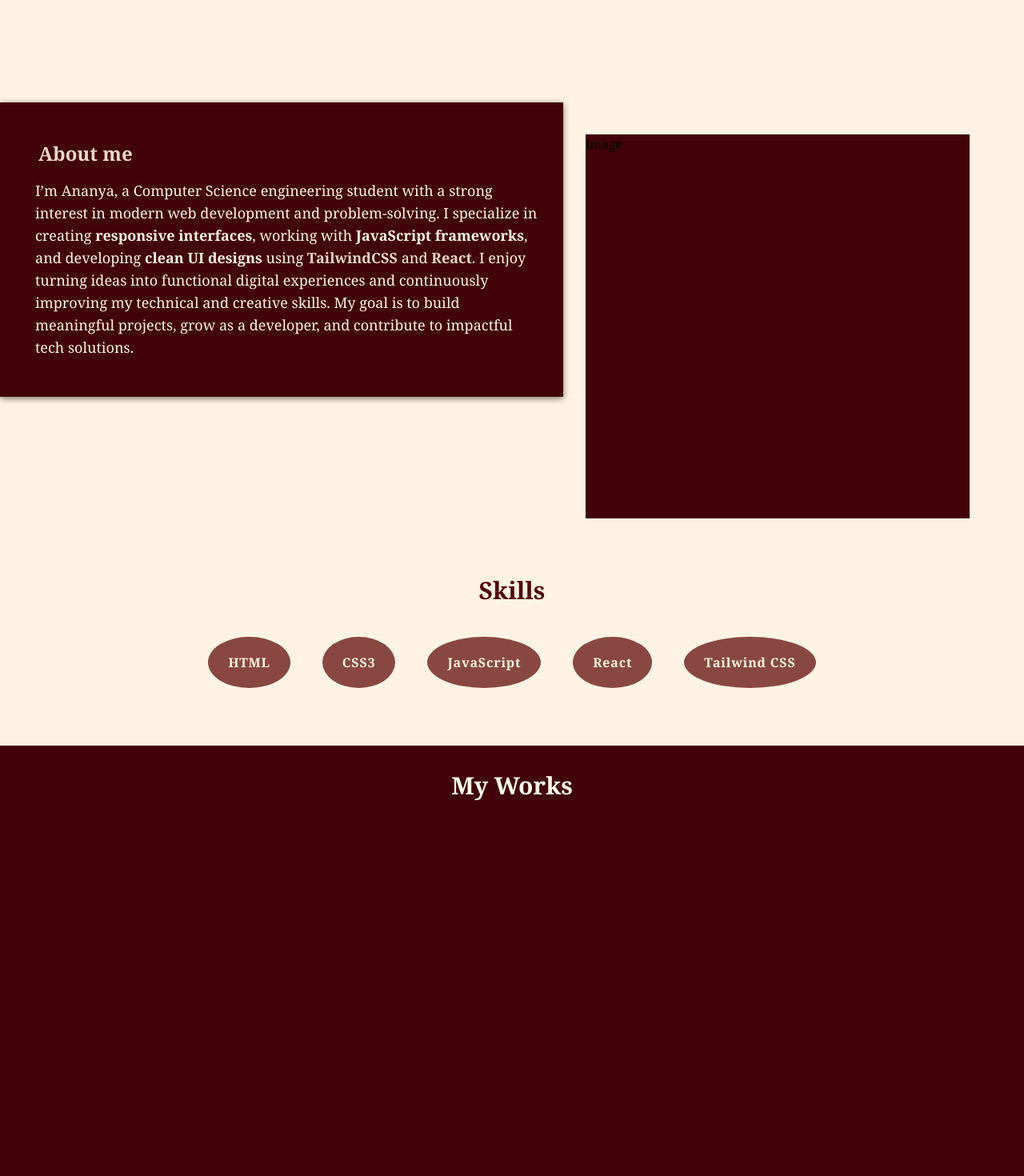
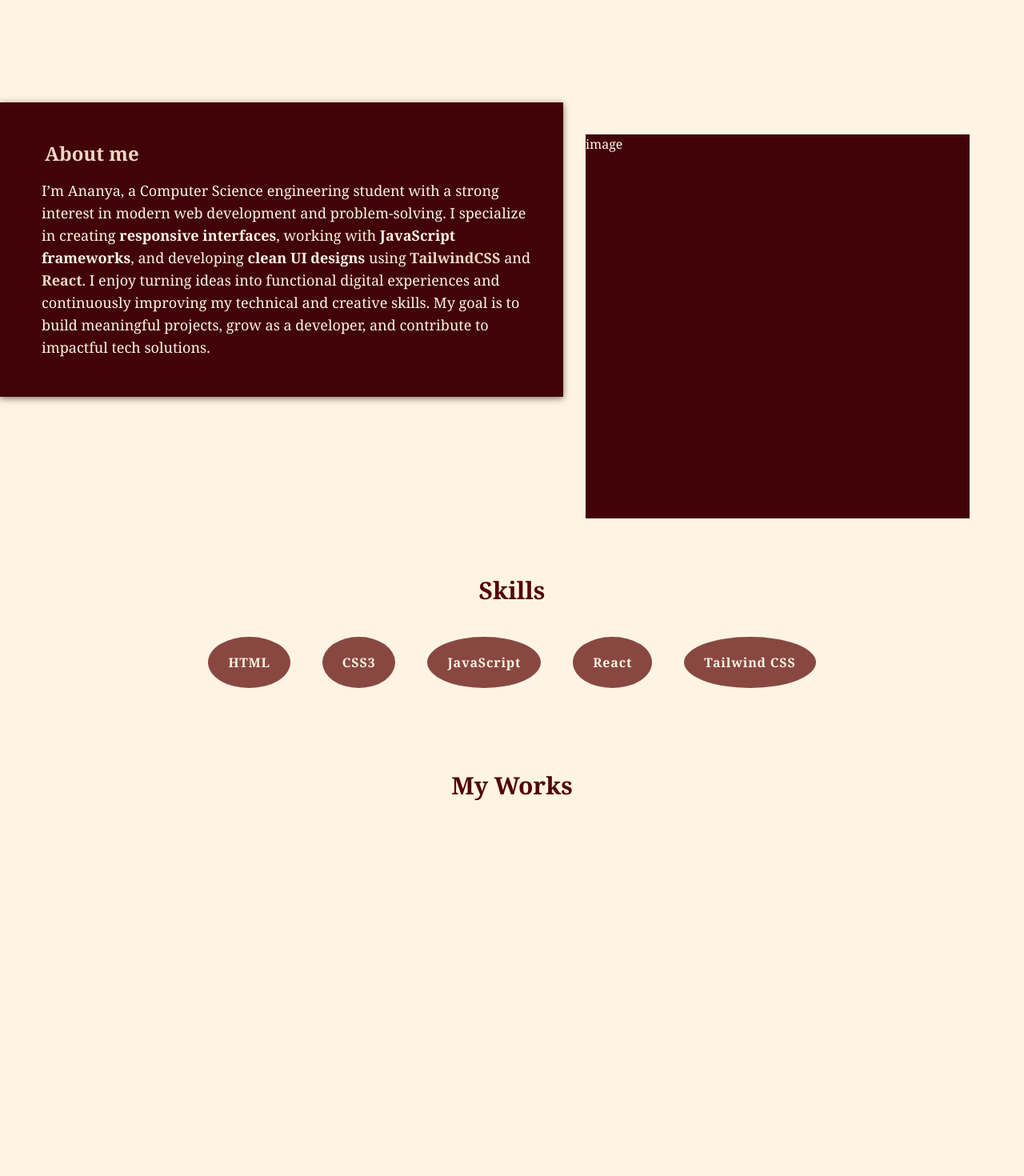
Before and after one commit to ANANYA-BERA/PORTFOLIO, a React (Vite) app in the folder Portfolio/: page / in a window 1280 px wide. Shown: the part 740-2210 px from the top of the page at 80% size. Built offline with nearby package versions, Linux system fonts and the light colour scheme.

Commit message:
made some changes

```diff
--- a/Portfolio/src/Components/AboutSection/AboutImage.jsx
+++ b/Portfolio/src/Components/AboutSection/AboutImage.jsx
@@ -3,7 +3,7 @@ import React from 'react'
 const AboutImage = () => {
   return (
     <div className='py-10 px-7'>
-    <div className='flex text-center w-[60vh] h-[60vh] bg-[#410307]  '>
+    <div className='flex text-center w-[60vh] h-[60vh] bg-[#410307] text-amber-50 '>
       image
     </div>
     </div>
--- a/Portfolio/src/Components/AboutSection/AboutText.jsx
+++ b/Portfolio/src/Components/AboutSection/AboutText.jsx
@@ -4,7 +4,7 @@ import React from 'react'
 const AboutText = () => {
   return (
     <div className='w-[130vh]'>
-      <div className='bg-[#410307] py-12 px-7  mb-8 shadow' data-aos='slide-right'>
+      <div className='bg-[#410307] py-12 px-9  mb-8 shadow' data-aos='slide-right'>
         <h2 className='text-2xl font-bold  px-5 text-[#f0d7c7] pb-4'>About me</h2>
         <p className='text-lg text-[#fff4e4] tracking-normal pl-4'>I’m Ananya, a Computer Science engineering student with a strong interest in modern web development and problem-solving.
 I specialize in creating <span className='font-semibold'>responsive interfaces</span>, working with <span className='font-semibold'>JavaScript frameworks</span>, and developing <span className='font-semibold'>clean UI designs</span> using <span className='font-semibold text-[#f0d7c7]'>TailwindCSS</span> and <span className='font-semibold text-[#f0d7c7]'>React</span>.
--- a/Portfolio/src/Components/ProjectSection/Projects.jsx
+++ b/Portfolio/src/Components/ProjectSection/Projects.jsx
@@ -3,8 +3,8 @@ import ProjectGrid from './ProjectGrid'
 
 const Projects = () => {
   return (
-    <div className='h-screen text-center px-10 py-8 font-serif bg-[#410307]'>
-      <h2 className='text-3xl font-bold text-amber-50'>My Works</h2>
+    <div className='h-screen text-center px-10 py-8 font-serif'>
+      <h2 className='text-3xl font-bold  text-[#520309]'>My Works</h2>
       <div>
         <ProjectGrid />
       </div>
```
